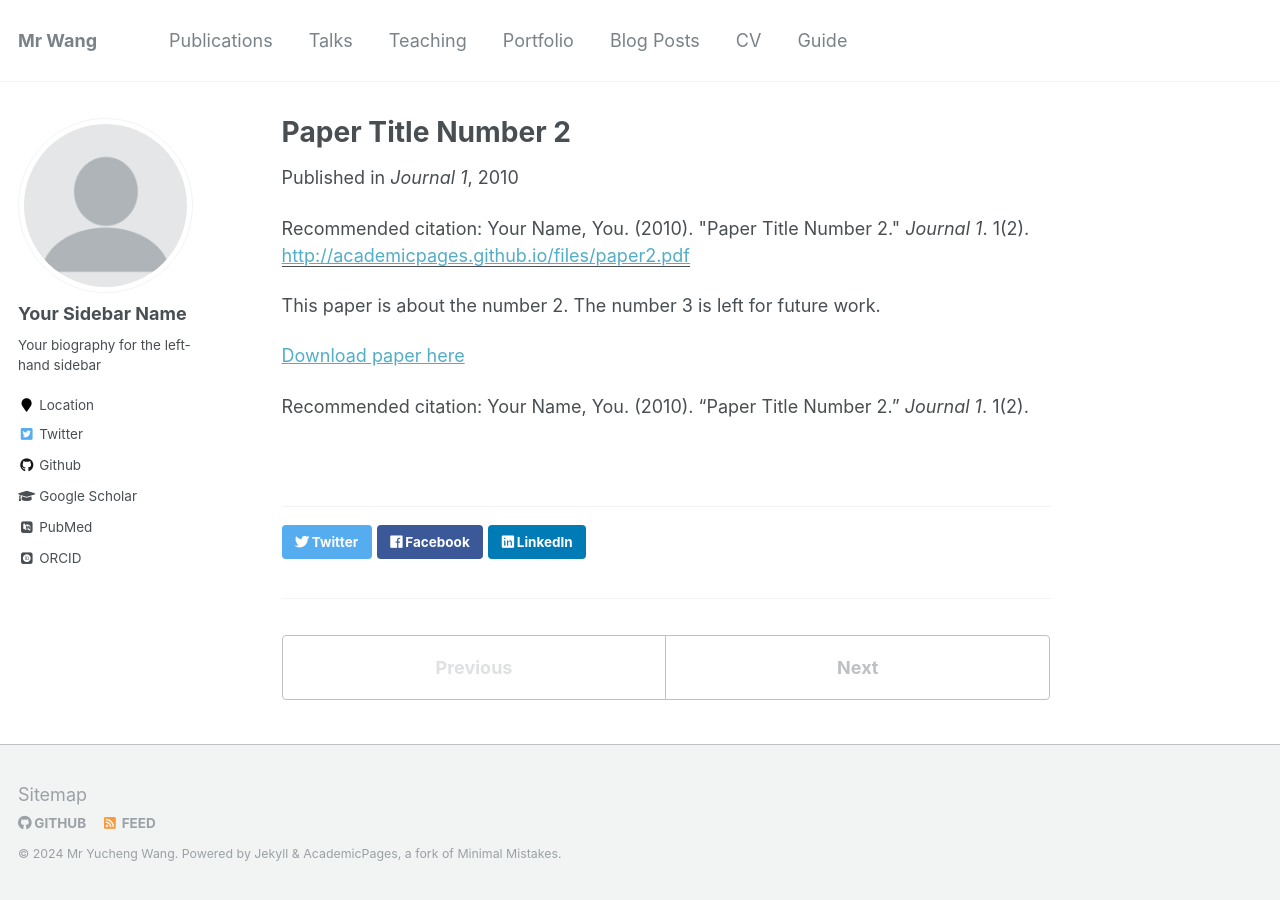
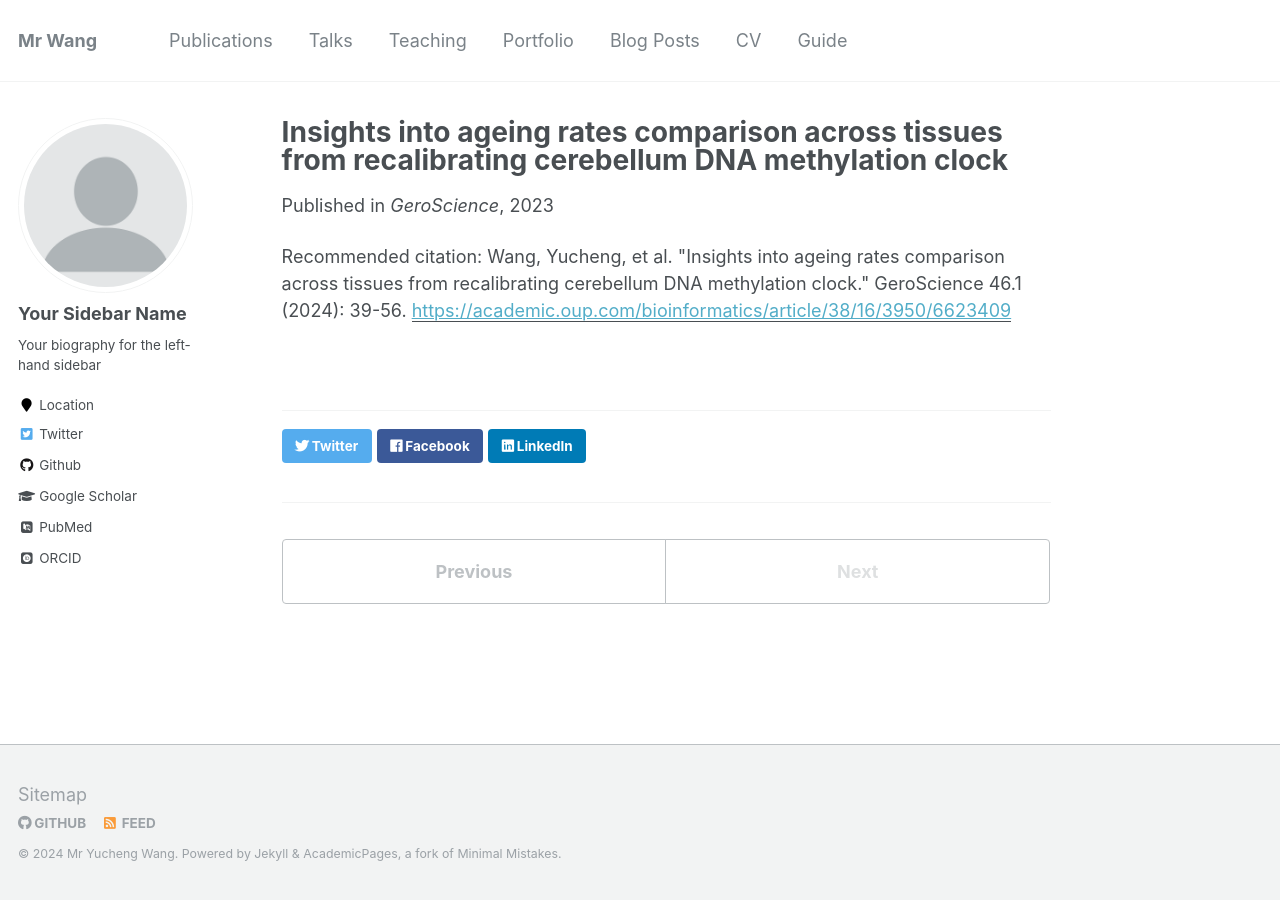
Before and after one commit to yiluyucheng/yiluyucheng.github.io, a Jekyll site: the page built from _publications/2010-10-01-paper-title-number-2.md, in a window 1280 px wide. Built offline with Jekyll 4.4.1, drawn with Linux system fonts in a browser that asks for light colours; some web fonts are replaced.

Commit message:
Update 2010-10-01-paper-title-number-2.md

```diff
--- a/_publications/2010-10-01-paper-title-number-2.md
+++ b/_publications/2010-10-01-paper-title-number-2.md
@@ -1,15 +1,10 @@
 ---
-title: "Paper Title Number 2"
+title: "Insights into ageing rates comparison across tissues from recalibrating cerebellum DNA methylation clock"
 collection: publications
-permalink: /publication/2010-10-01-paper-title-number-2
+permalink: https://doi.org/10.1007/s11357-023-00871-w
 excerpt: 'This paper is about the number 2. The number 3 is left for future work.'
-date: 2010-10-01
-venue: 'Journal 1'
-paperurl: 'http://academicpages.github.io/files/paper2.pdf'
-citation: 'Your Name, You. (2010). &quot;Paper Title Number 2.&quot; <i>Journal 1</i>. 1(2).'
+date: 19 August 2023
+venue: 'GeroScience'
+paperurl: 'https://academic.oup.com/bioinformatics/article/38/16/3950/6623409'
+citation: 'Wang, Yucheng, et al. "Insights into ageing rates comparison across tissues from recalibrating cerebellum DNA methylation clock." GeroScience 46.1 (2024): 39-56.'
 ---
-This paper is about the number 2. The number 3 is left for future work.
-
-[Download paper here](http://academicpages.github.io/files/paper2.pdf)
-
-Recommended citation: Your Name, You. (2010). "Paper Title Number 2." <i>Journal 1</i>. 1(2).
```
